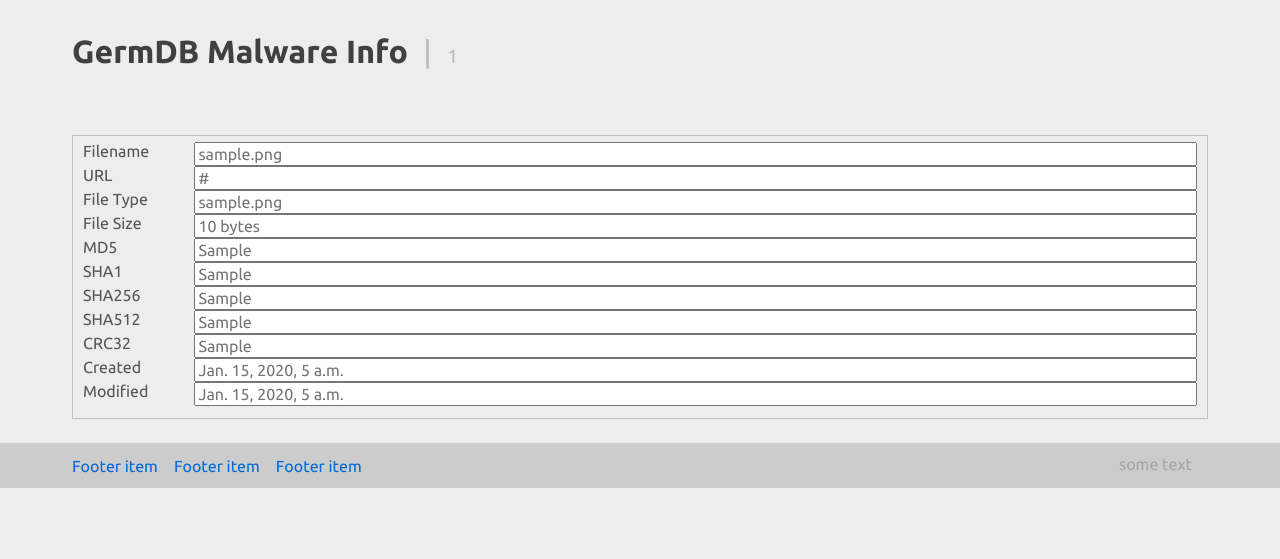
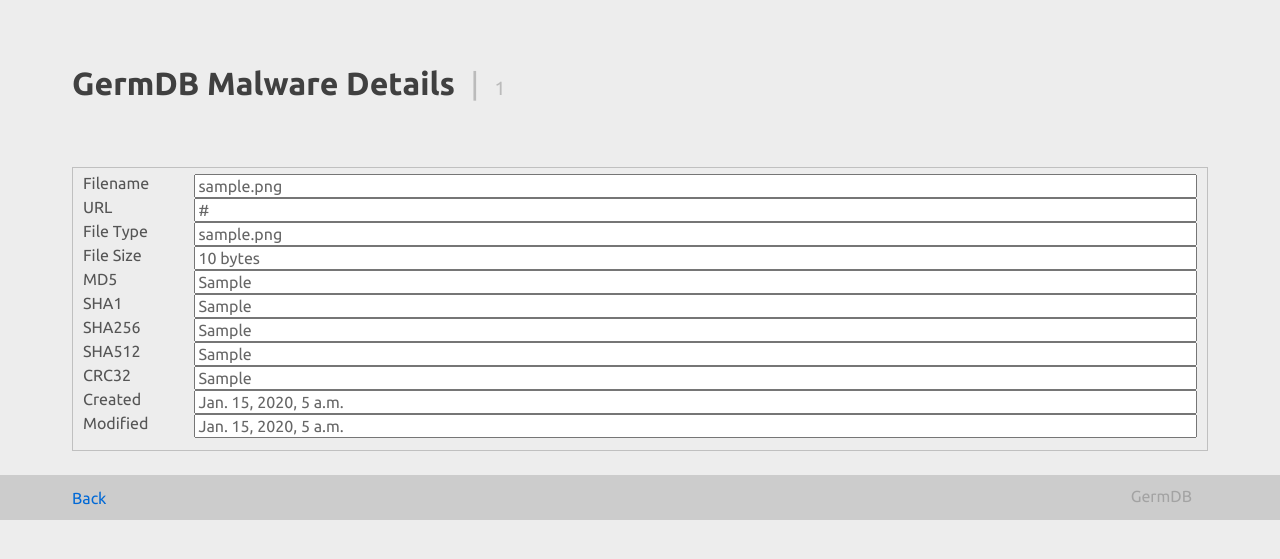
Before and after one commit to mikedgibson/germdb, a Django app: page /collector/malware/detail/1 in a window 1280 px wide. Shown: the top 559 px of the page. Run offline with Django 3.2, Linux system fonts and the light colour scheme; tables that the repository leaves empty hold one stand-in row (values such as "Sample post").

Commit message:
Format changes

```diff
--- a/collector/templates/collector/detail.html
+++ b/collector/templates/collector/detail.html
@@ -17,7 +17,7 @@
         <link rel="apple-touch-icon-precomposed" href="{% static "collector/img/touch-icon.57.png" %}">
         <link rel="apple-touch-icon-precomposed" sizes="72x72" href="{% static "collector/img/touch-icon.72.png" %}">
         <link rel="apple-touch-icon-precomposed" sizes="114x114" href="{% static "collector/img/touch-icon.114.png" %}">
-        <link rel="apple-touch-startup-image" href="{% static "collector/img/splash.320x460.png"
+        <link rel="apple-touch-startup-image" href="{% static "collector/img/splash.320x460.png" %}"
         media="screen and (min-device-width: 200px) and (max-device-width: 320px) and (orientation:portrait)">
         <link rel="apple-touch-startup-image" href="{% static "collector/img/splash.768x1004.png"
         media="screen and (min-device-width: 481px) and (max-device-width: 1024px) and (orientation:portrait)">
@@ -65,55 +65,55 @@
 
     <body>
         <div class="ink-grid">
-            <header>
-                <h1>GermDB Malware Info<small>{{ malware.id }}</small></h1>
+            <header class="vspace">
+                <h1>GermDB Malware Details<small>{{ malware.id }}</small></h1>
             </header>
                 <form action="">
                     <fieldset>
 			<div class="control-group">
 				<label for="file-name" class="large-10">Filename</label>
 				<div class="control">
-					<input class="large-90" id="file-name" type="text" placeholder="{{ malware.file_name }}">
+					<input class="large-90" id="file-name" type="text" value="{{ malware.file_name }}">
 				</div>
 				<label for="orig-url" class="large-10">URL</label>
 				<div class="control">
-					<input class="large-90" id="orig-url" type="text" placeholder="{{ malware.orig_url }}">
+					<input class="large-90" id="orig-url" type="text" value="{{ malware.orig_url }}">
 				</div>
 				<label for="file-name" class="large-10">File Type</label>
 				<div class="control">
-					<input class="large-90" id="file-type" type="text" placeholder="{{ malware.file_type }}">
+					<input class="large-90" id="file-type" type="text" value="{{ malware.file_type }}">
 				</div>
 				<label for="orig-url" class="large-10">File Size</label>
 				<div class="control">
-					<input class="large-90" id="file-size" type="text" placeholder="{{ malware.file_size|filesizeformat }}">
+					<input class="large-90" id="file-size" type="text" value="{{ malware.file_size|filesizeformat }}">
 				</div>
 				<label for="file-name" class="large-10">MD5</label>
 				<div class="control">
-					<input class="large-90" id="md5" type="text" placeholder="{{ malware.md5 }}">
+					<input class="large-90" id="md5" type="text" value="{{ malware.md5 }}">
 				</div>
 				<label for="orig-url" class="large-10">SHA1</label>
 				<div class="control">
-					<input class="large-90" id="sha1" type="text" placeholder="{{ malware.sha1 }}">
+					<input class="large-90" id="sha1" type="text" value="{{ malware.sha1 }}">
 				</div>
 				<label for="file-name" class="large-10">SHA256</label>
 				<div class="control">
-					<input class="large-90" id="sha256" type="text" placeholder="{{ malware.sha256 }}">
+					<input class="large-90" id="sha256" type="text" value="{{ malware.sha256 }}">
 				</div>
 				<label for="orig-url" class="large-10">SHA512</label>
 				<div class="control">
-					<input class="large-90" id="sha512" type="text" placeholder="{{ malware.sha512 }}">
+					<input class="large-90" id="sha512" type="text" value="{{ malware.sha512 }}">
 				</div>
 				<label for="file-name" class="large-10">CRC32</label>
 				<div class="control">
-					<input class="large-90" id="crc32" type="text" placeholder="{{ malware.crc32 }}">
+					<input class="large-90" id="crc32" type="text" value="{{ malware.crc32 }}">
 				</div>
 				<label for="orig-url" class="large-10">Created</label>
 				<div class="control">
-					<input class="large-90" id="created_at" type="text" placeholder="{{ malware.created_at }}">
+					<input class="large-90" id="created_at" type="text" value="{{ malware.created_at }}">
 				</div>
 				<label for="orig-url" class="large-10">Modified</label>
 				<div class="control">
-					<input class="large-90" id="modified_at" type="text" placeholder="{{ malware.modified_at }}">
+					<input class="large-90" id="modified_at" type="text" value="{{ malware.modified_at }}">
 				</div>
 			</div>
                     </fieldset>
@@ -123,12 +123,10 @@
             <div class="ink-grid">
                 <nav class="ink-navigation push-left medium-100 small-100 small-push-left">
                     <ul class="menu horizontal">
-                        <li><a href="#">Footer item</a></li>
-                        <li><a href="#">Footer item</a></li>
-                        <li><a href="#">Footer item</a></li>
+                        <li><a href="/collector/">Back</a></li>
                     </ul>
                 </nav>
-                <p class="push-right small-100">some text</p>
+                <p class="push-right small-100">GermDB</p>
             </div>
         </footer>
     </body>
```
